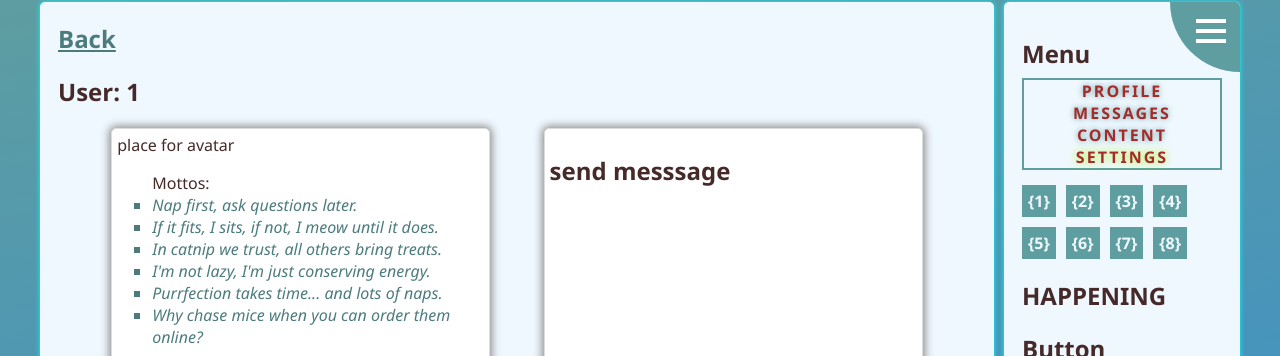
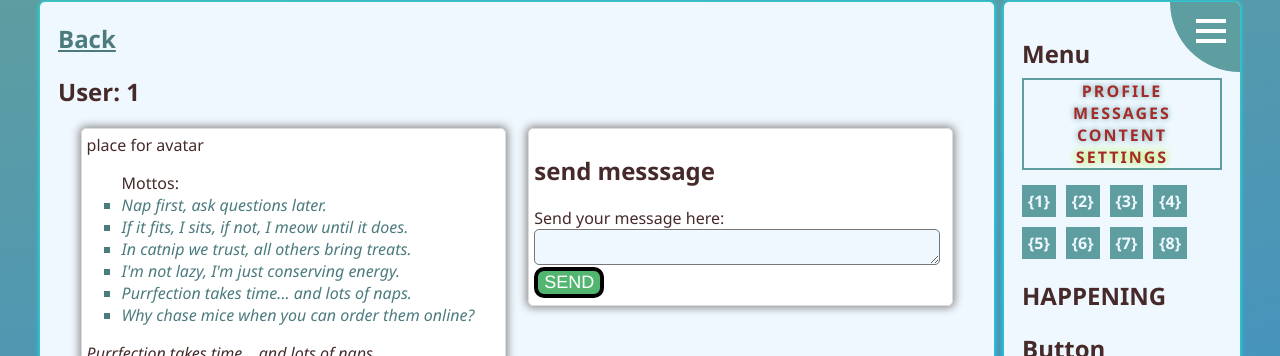
Before and after one commit to tztaras/app, a React (Create React App) app: page /users/1 in a window 1280 px wide. Shown: the part 180-536 px from the top of the page. Built offline with nearby package versions, Linux system fonts and the light colour scheme.

Commit message:
msg section

```diff
--- a/src/Users/UsersID/UsersID.jsx
+++ b/src/Users/UsersID/UsersID.jsx
@@ -45,7 +45,7 @@ const UsersID = (props)=> {
 
                 <Link to="/users"><h2>Back</h2></Link>
                 <h1>User: {userName}</h1>
-                <div className={css.userSection}>
+                <div className={css.userWrapper}>
                     <div className={css.userInfo}>
                         <div>place for avatar</div>
                         <div>
@@ -69,7 +69,12 @@ const UsersID = (props)=> {
 
                         <img src="" alt="" />
                     </div>
-                    <div className={css.sendMessage}><h2>send messsage</h2></div>
+                    <div className={css.sendMessage}>
+                        <h2>send messsage</h2>
+                        <label htmlFor="message">Send your message here:</label>
+                        <textarea className={css.messageArea} name="name" id="message"></textarea>
+                        <button>SEND</button>
+                    </div>
                 </div>
             </section>
 
--- a/src/Users/UsersID/Usersid.module.css
+++ b/src/Users/UsersID/Usersid.module.css
@@ -1,16 +1,27 @@
-.userSection {
+.userWrapper {
     display: flex;
     justify-content: space-evenly;
 }
 
 .userInfo,
 .sendMessage {
-    width: 40%;
+    width: 45%;
     background-color: rgb(255, 255, 255);
     border: 1px double gainsboro;
     box-shadow: 0 0 8px 2px rgb(141, 141, 141);
     border-radius: 5px;
     padding: 5px;
+}
+
+.sendMessage {
+    display: flex;
+    flex-direction: column;
+    height: fit-content;
+}
+
+.messageArea {
+    background-color: aliceblue;
+    border-radius: 5px;
 }
 
 .like {
```
